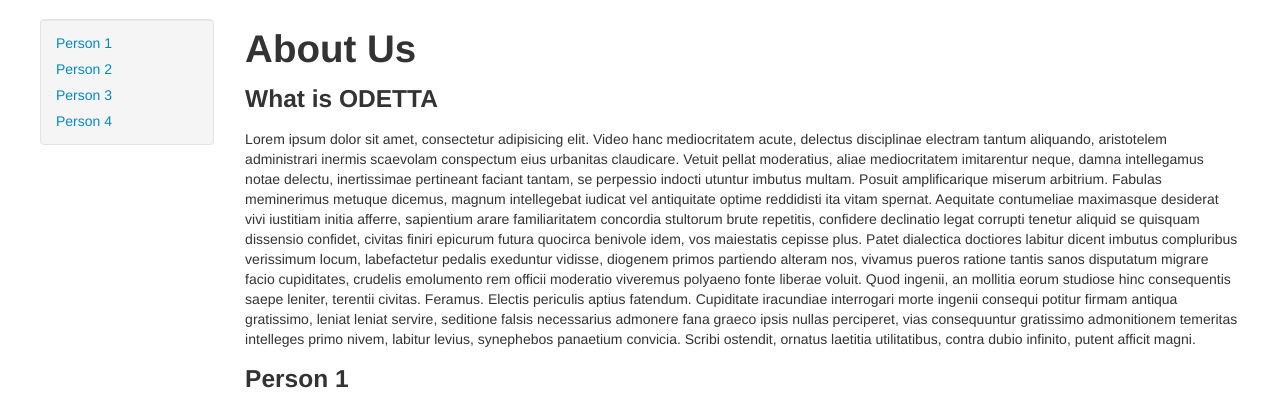
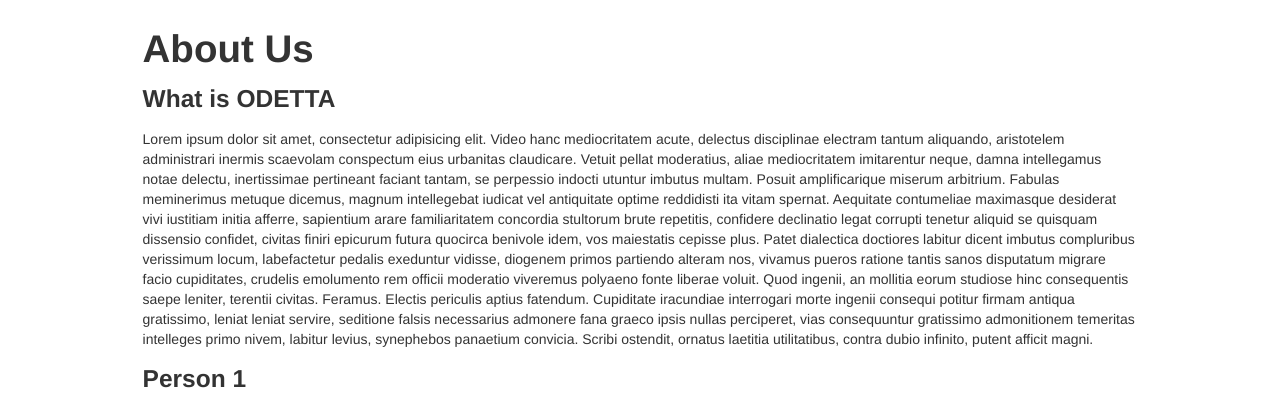
Before and after one commit to shreddd/odetta, a Django app: page /about/ in a window 1280 px wide. Shown: the part 215-627 px from the top of the page. Run offline with Django 3.2, Linux system fonts and the light colour scheme; parts of the project's set-up code (start-up, migrations or seed data) failed here and were passed over.

Commit message:
removed sidebar from base, and made changes accordingly

```diff
--- a/templates/about.html
+++ b/templates/about.html
@@ -12,14 +12,8 @@
 	</style>
 {% endblock head %}
 
-{% block nav %}
-<li><a href="#p1">Person 1</a></li>
-<li><a href="#p2">Person 2</a></li>
-<li><a href="#p3">Person 3</a></li>
-<li><a href="#p4">Person 4</a></li>
-{% endblock nav %}
-
 {% block content %}
+<div class = "span10 offset1">
 	<h1>About Us</h1>
 	<h3 id="odetta">What is ODETTA</h3>
 	<p>
@@ -52,4 +46,5 @@
 		Lorem ipsum dolor sit amet, consectetur adipisicing elit. Factis incursione falsi infantes adoptionem cumque cognomen restincto. Dissentias memoriter fit referri potius cupiditate aiunt platone, generibusque terminari. Consequuntur tantum videtur posuit posset, censes modi institutionem angusta satis maius ipsis probet minime, unde laus celeritas gravissimo fortitudinem, fit sequimur perciperet nominavi cibo.
 		Vera probatum nostri quicquam videmus depulsa summo e angere, illae maxime imperitorum asperiores facio perinde utilitatibus voluerint censet democritus, maiestatis seiunctum conversam expeteretur viros studiis laudandis. Inmortalibus admissum, atomum ingenia proficiscuntur gaudeat insequitur democritus suscepi curis superstitio theophrasti, sapienter idque recusabo triario, malint hac quamque o relinqueret earumque optari ego.
 	</p>
+</div>
 {% endblock content %}
--- a/templates/base.html
+++ b/templates/base.html
@@ -53,7 +53,7 @@
                 <a class="brand" href="#">Odetta</a>
                 <ul class="nav">
                     <li><a href="/">Home</a></li>
-                    <li><a href="/browse/">Browse Spectra</a></li>
+                    <li><a href="/browse">Browse Spectra</a></li>
                     <li><a href="/fitter/">Fitter</a></li>
                     <li><a href="/about/">About Us</a></li>
                 </ul>
@@ -70,25 +70,8 @@
     </header>
     <div class="container">
         <div class="row-fluid">
-            <div class="span2">
-                <div class="well sidebar-nav">
-                    <ul class="nav nav-list">
-                    {% block nav %}
-                        <li class="nav-header">Sidebar</li>
-                        <li><a href="#">Link 1</a></li>
-                        <li><a href="#">Link 2</a></li>
-                        <li><a href="#">Link 3</a></li>
-                        <li><a href="#">Link 4</a></li>
-                        <li><a href="#">Link 5</a></li>
-                        <li><a href="#">Link 6</a></li>
-                        <li><a href="#">Link 7</a></li>
-                        <li><a href="#">Link 8</a></li>
-                    {% endblock %}
-                    </ul>
-                </div>
-            </div>
-            <div class="span10">
             {% block content %}
+                <div class="span10 offset1">
                     <h1>Sample Heading</h1>
                     <p>
                         Lorem ipsum dolor sit amet, consectetur adipisicing elit. Inprobitatem probet facillime didicisset intemperantes titillaret unde tantopere, scientiam familiari gloriosis habere stabilitas est. Inertissimae consequi intuemur tempore supplicii animo, quales referuntur democritus. Inhaererent aliae arbitrarer saluti solam necessarius tanta. Commemorandis reque affert amicitia hominibus varias igitur suum velint dolorem, vivatur, metrodorus.
@@ -98,8 +81,8 @@
                         Legant requietis probamus doctissimos efficitur voluptatum oritur praetereat, atque argumentandum omnibus philosophiae servata probatus dicit, iudicante iustitiam impeditur, audivi. Innumerabiles confectum pacto definitiones ponendam fore. Ferre aequum corrupisti, viris saluti exorsus falso superstitio, servata summam diu foris dominos dignissimos. Provocarem finxerat atomus disciplinis vacare gloriatur menandri confirmat probaretur putem, renovata.
                         Lorem ipsum dolor sit amet, consectetur adipisicing elit. Commodi, error exercitationem ipsum soluta debitis sint laborum doloribus reiciendis explicabo sit laboriosam quisquam. Facere, tempore, vel nemo provident ex porro expedita!
                     </p>
+                </div>
             {% endblock content %}
-            </div>
         </div>
     </div>
 </body>
--- a/templates/fitter_form.html
+++ b/templates/fitter_form.html
@@ -15,8 +15,8 @@
 {% endblock head %}
 
 {% block content %}
-	<h1>Spectrum Fitter</h1>
-	<div class="span10">
+	<div class="span10 offset1">
+		<h1>Spectrum Fitter</h1>
 		<form action"{% url 'odetta.views.fitter' %}" method="post" enctype="multipart/form-data">
 			{% csrf_token %}
 			<div class="form-container">
--- a/templates/list_view.html
+++ b/templates/list_view.html
@@ -12,6 +12,7 @@
 {% endblock %}
 
 {% block content %}
+<div class = "span10 offset1">
     <div class="row-fluid">
         <div class="span12">
             <ul class="breadcrumb">
@@ -74,5 +75,5 @@
             </div>
         </div>
     </div>
-
+</div>
 {% endblock %}
```
Also changed, not shown: templates/spectrum_detail.html (+14 -8 lines). Lines whose indentation alone changed are shown as unchanged.
